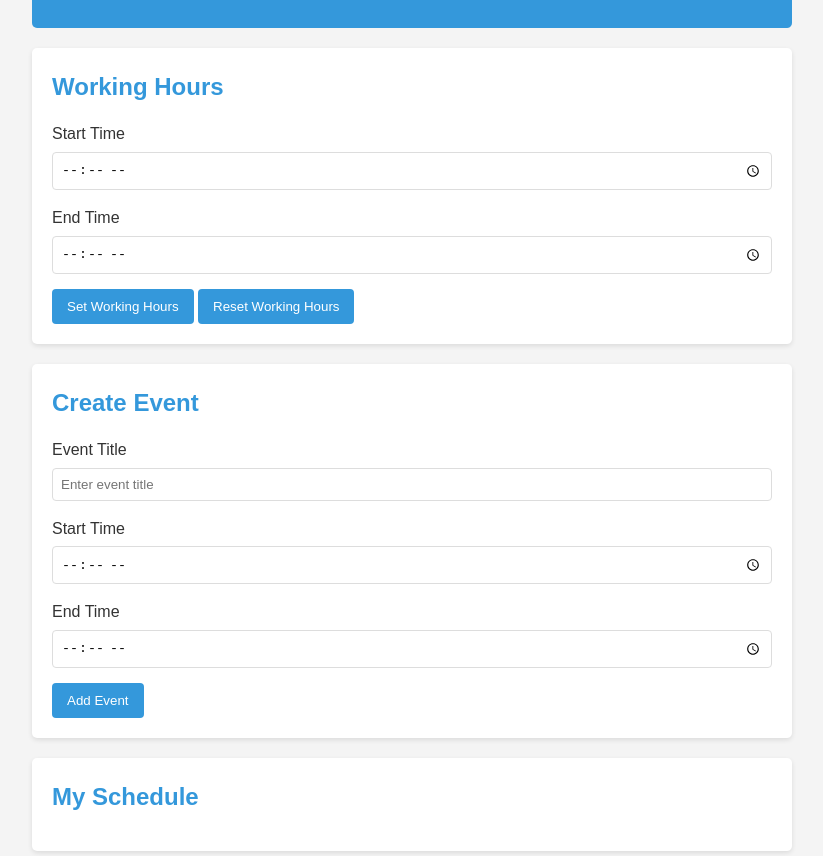
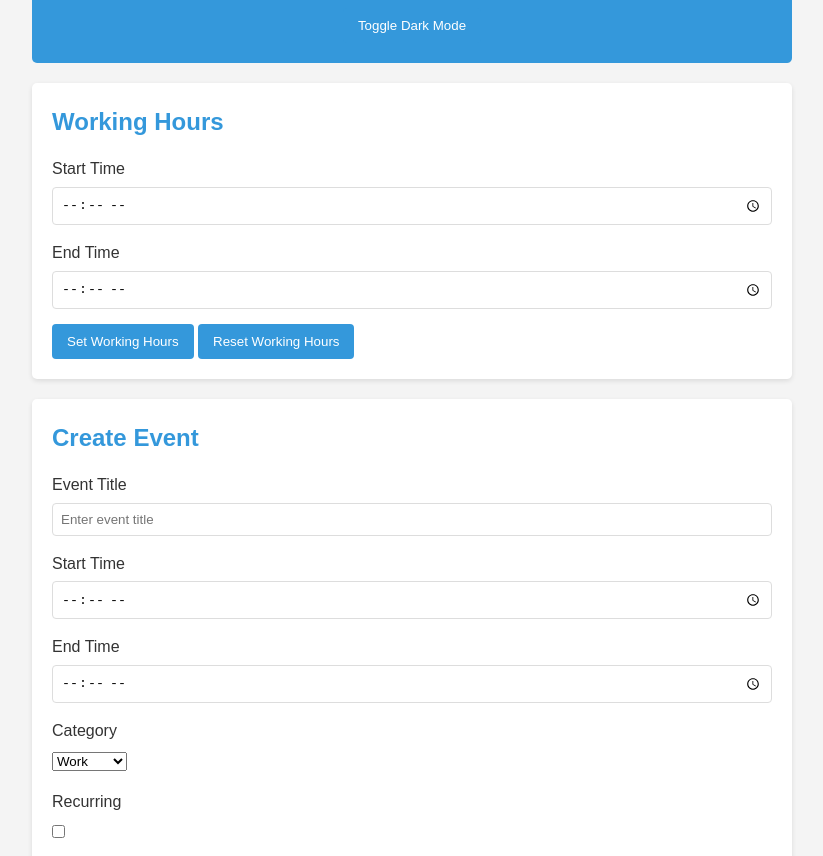
Before and after one commit to Shanmuka-V18/BlockChain, a plain HTML site: page Event Schedular/index.html in a window 1280 px wide. Shown: the part 96-952 px from the top of the page, without its empty margins (228-1051 px from the left). Drawn offline with Linux system fonts and the light colour scheme.

Commit message:
index.html

```diff
--- a/Event Schedular/index.html
+++ b/Event Schedular/index.html
@@ -13,6 +13,7 @@
     <div class="app-container">
         <header class="header">
             <h1 class="app-title">Event Scheduler</h1>
+            <button class="btn" id="darkModeToggle">Toggle Dark Mode</button>
         </header>
 
         <main class="main-content">
@@ -44,6 +45,18 @@
                     <label for="endTime">End Time</label>
                     <input type="time" id="endTime" class="time-input">
                 </div>
+                <div class="input-group">
+                    <label for="eventCategory">Category</label>
+                    <select id="eventCategory">
+                        <option value="work">Work</option>
+                        <option value="meeting">Meeting</option>
+                        <option value="personal">Personal</option>
+                    </select>
+                </div>
+                <div class="input-group">
+                    <label for="recurring">Recurring</label>
+                    <input type="checkbox" id="recurring">
+                </div>
                 <button class="btn" id="addEventButton">Add Event</button>
             </div>
 
```
